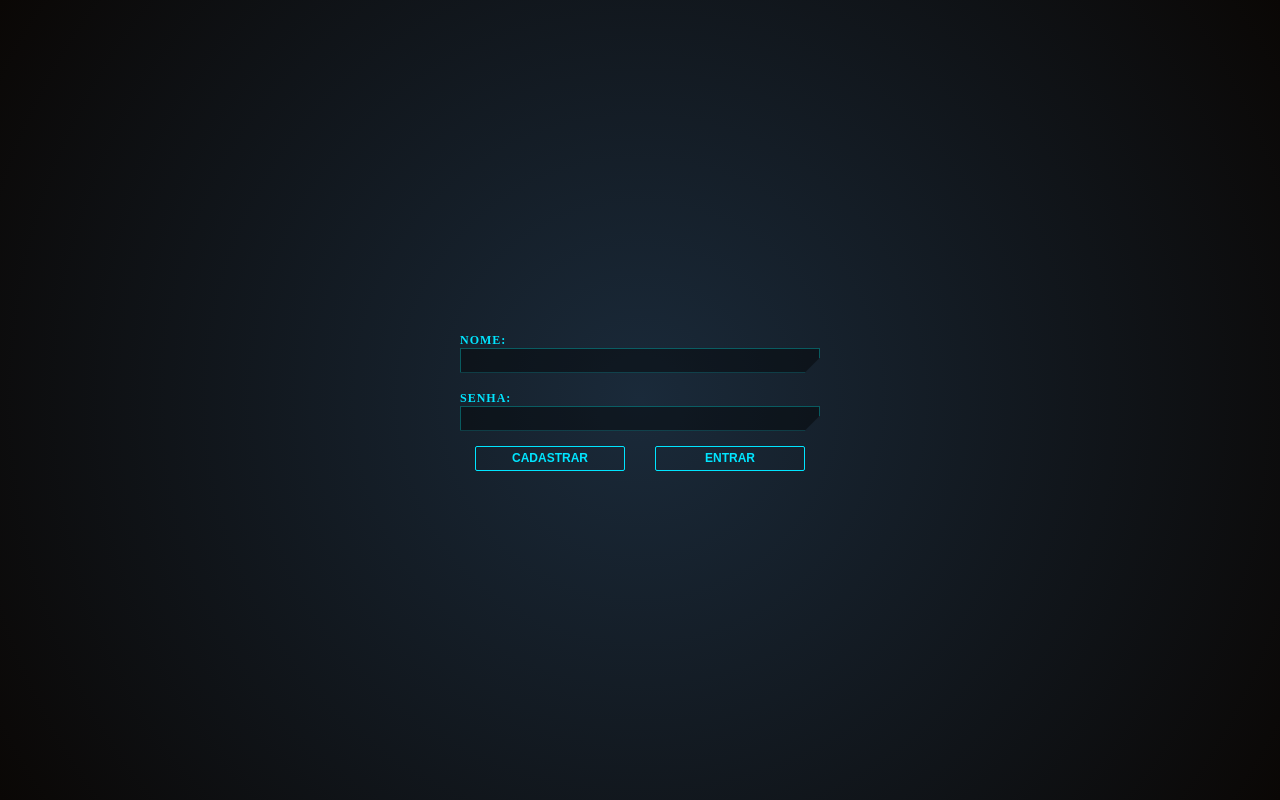
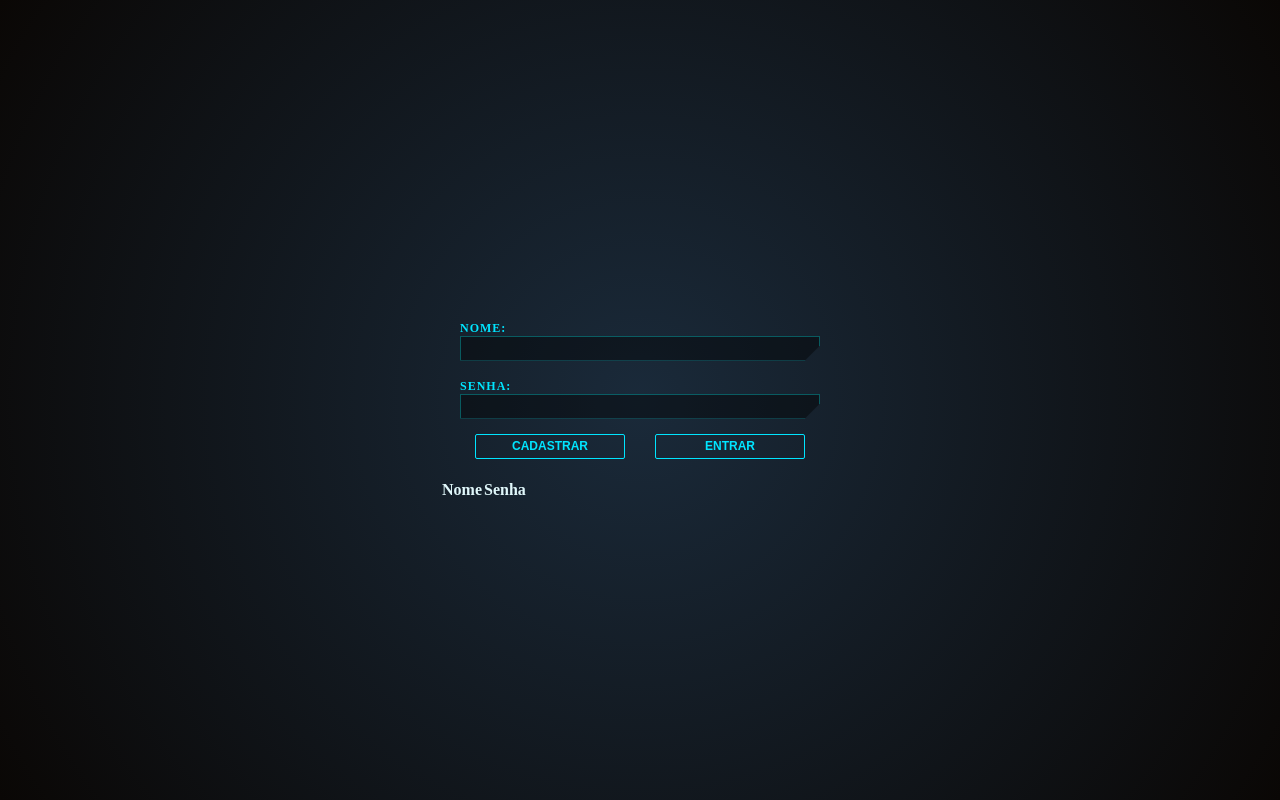
Before and after one commit to JulianPedroDeAlexandre/estudos-react, a React (Vite) app in the folder formulario-com-tabela - exe/: page / in a window 1280 px wide. Built offline with nearby package versions, Linux system fonts and the light colour scheme.

Commit message:
feat: criar tabela do component Table.jsx, duas tr com th, e duas td. Retorno do componente Table no App.jsx

```diff
--- a/formulario-com-tabela - exe/src/App.jsx
+++ b/formulario-com-tabela - exe/src/App.jsx
@@ -1,4 +1,5 @@
 import Form from "./components/form e buttons/Form"
+import Table from "./components/table/Table"
 import "./globals/style.css"
 
 function App() {
@@ -6,6 +7,7 @@ function App() {
   return (
     <>
       <Form/>
+      <Table/>
     </>
   )
 }
--- a/formulario-com-tabela - exe/src/components/table/Table.jsx
+++ b/formulario-com-tabela - exe/src/components/table/Table.jsx
@@ -0,0 +1,28 @@
+import style from "./Table.module.css"
+
+const Table = ({nomeTabela, senhaTabela}) => {
+  return (
+    <div className={style.tabela}>
+        <table>
+            <thead>
+                <tr>
+                    <th>Nome</th>
+                    <th>Senha</th>
+                </tr>
+            </thead>
+            <tbody>
+                <tr>
+                    <td>
+                        {nomeTabela}
+                    </td>
+                    <td>
+                        {senhaTabela}
+                    </td>
+                </tr>
+            </tbody>
+        </table>
+    </div>
+  )
+}
+
+export default Table
```
